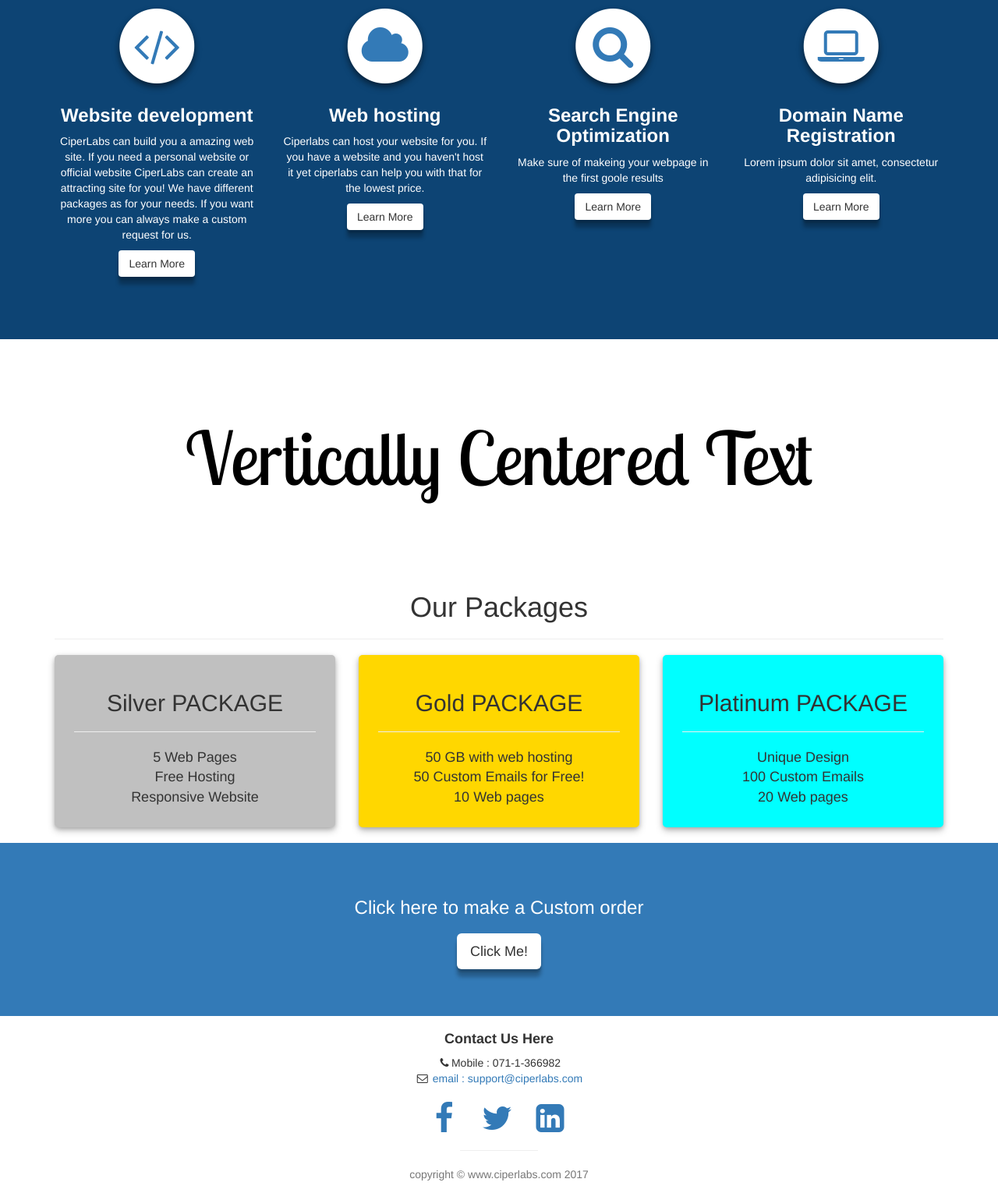
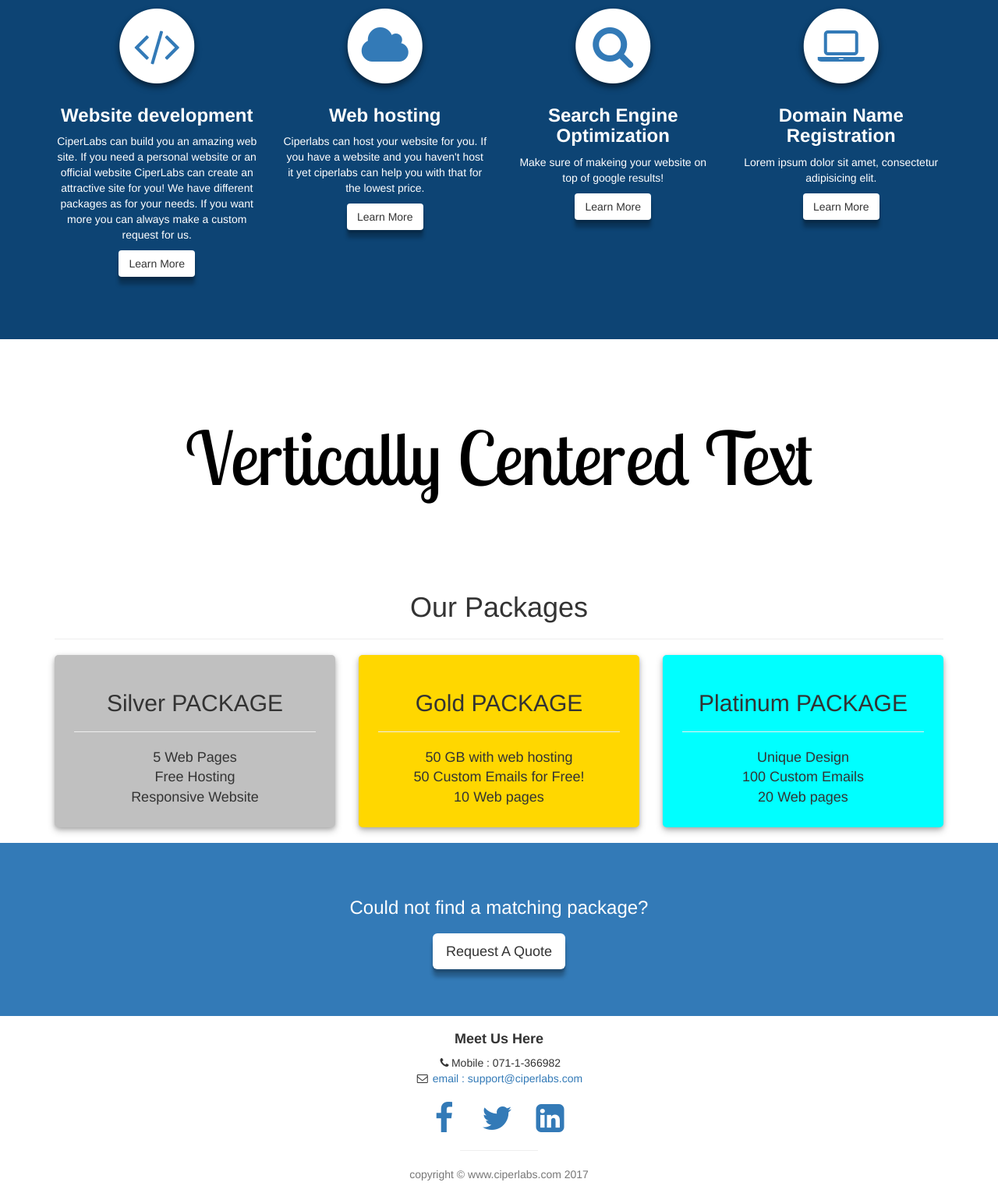
Before and after one commit to 0777753598/Promo_website, a website: page index.html in a window 1280 px wide. Shown: the part 1183-2713 px from the top of the page at 78% size. Drawn offline with nearby package versions, Linux system fonts and the light colour scheme.

Commit message:
small bug fixes

```diff
--- a/index.html
+++ b/index.html
@@ -140,7 +140,7 @@
                                 <h3>
                                     <strong>Website development</strong>
                                 </h3>
-                                <p>CiperLabs can build you a amazing web site. If you need a personal website or official website CiperLabs can create an attracting site for you! We have different packages as for your needs. If you want more you can always make a custom request for us. </p>
+                                <p>CiperLabs can build you an amazing web site. If you need a personal website or an official website CiperLabs can create an attractive site for you! We have different packages as for your needs. If you want more you can always make a custom request for us. </p>
                                 <a href="#portfolio" class="btn btn-light">Learn More</a>
                             </div>
                         </div>
@@ -166,7 +166,7 @@
                                 <h3>
                                     <strong>Search Engine Optimization</strong>
                                 </h3>
-                                <p>Make sure of makeing your webpage in the first goole results</p>
+                                <p>Make sure of makeing your website on top of google results!</p>
                                 <a href="#" class="btn btn-light">Learn More</a>
                             </div>
                         </div>
@@ -257,8 +257,8 @@
         <div class="container">
             <div class="row">
                 <div class="col-lg-12 text-center">
-                    <h3>Click here to make a Custom order</h3>
-                    <a href="https://tawk.to/chat/5979b6240d1bb37f1f7a6144/default/?$_tawk_popout=true" class="btn btn-lg btn-light">Click Me!</a>
+                    <h3>Could not find a matching package?</h3>
+                    <a href="https://tawk.to/chat/5979b6240d1bb37f1f7a6144/default/?$_tawk_popout=true" class="btn btn-lg btn-light">Request A Quote</a>
                     <!-- <a href="#" class="btn btn-lg btn-dark">Look at Me!</a> -->
                 </div>
             </div>
@@ -273,7 +273,7 @@
 
             	</div>
                 <div class="col-md-4 text-center">
-                    <h4><strong>Contact Us Here</strong>
+                    <h4><strong>Meet Us Here</strong>
                     </h4>
                     <ul class="list-unstyled">
                         <li><i class="fa fa-phone fa-fw"></i>Mobile : 071-1-366982</li>
```
